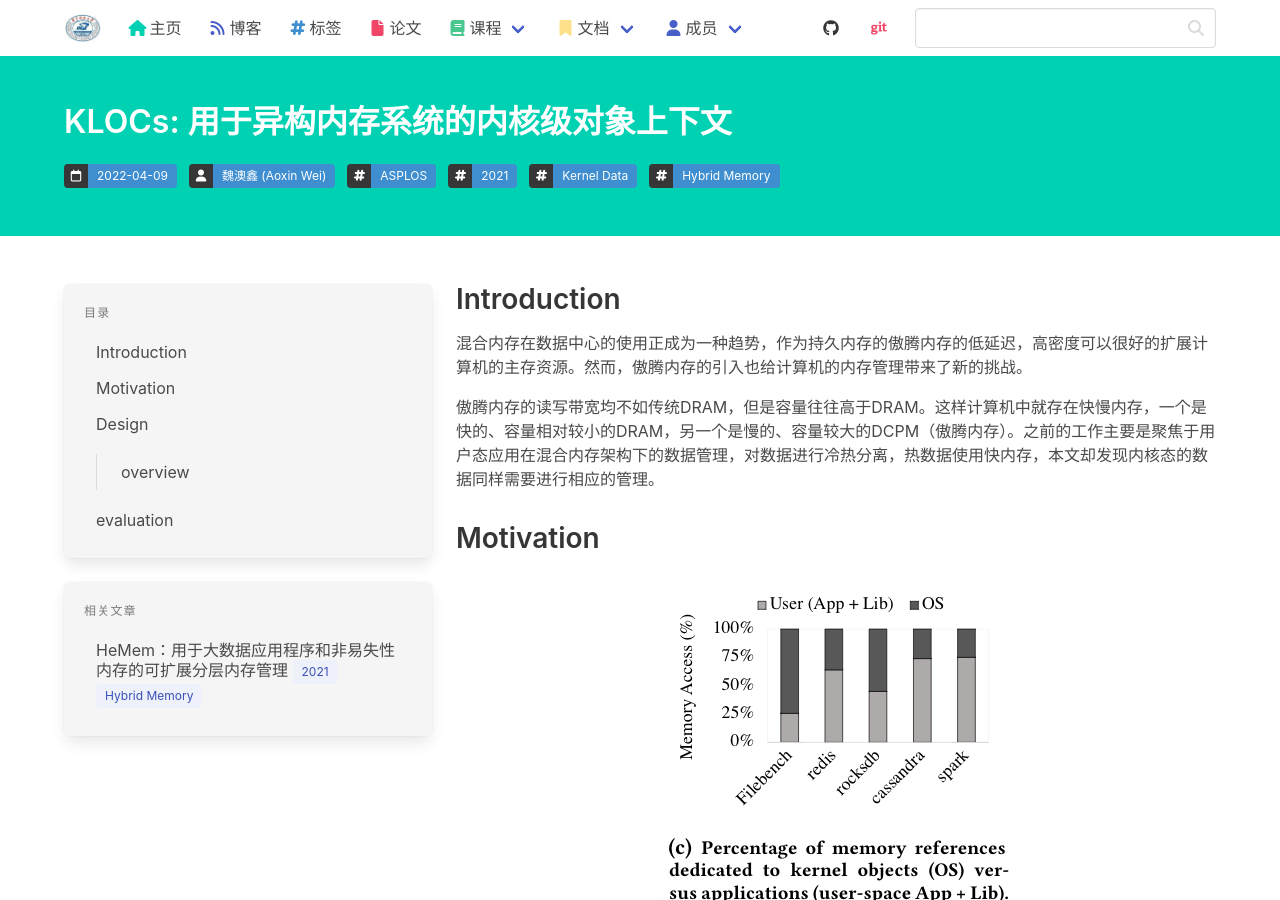
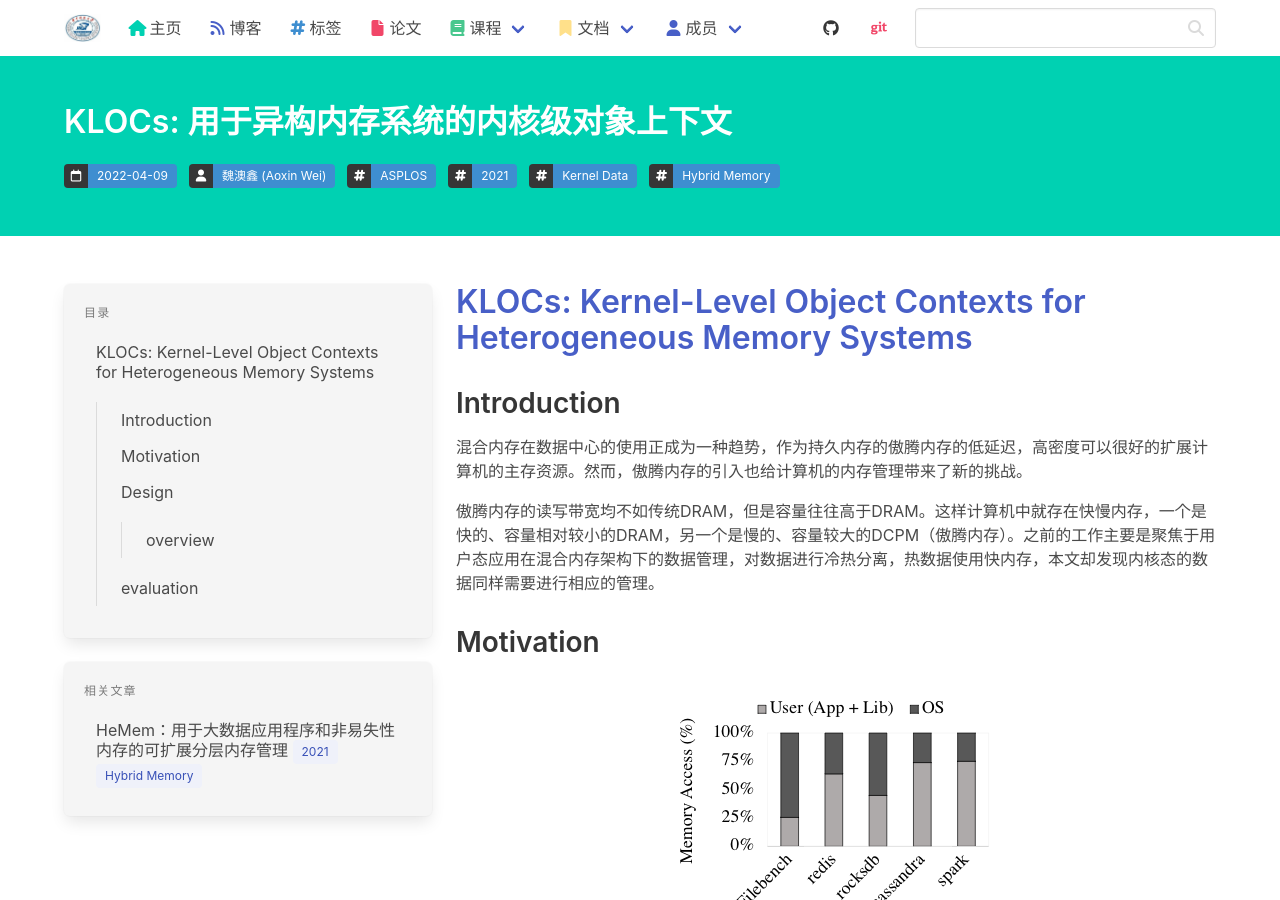
Before and after one commit to haslaboratory/haslaboratory.github.io, a Jekyll site: the page built from _posts/2022-04-09-Klocs.md, in a window 1280 px wide and 900 px high. Built offline with Jekyll 4.4.1, drawn with Linux system fonts in a browser that asks for light colours; nearby versions of some CDN libraries; library files that are not in the unit come from our copies; comment, search, counter and statistics services are not loaded.

Commit message:
add title

```diff
--- a/_posts/2022-04-09-Klocs.md
+++ b/_posts/2022-04-09-Klocs.md
@@ -8,6 +8,7 @@
  - Kernel Data
  - Hybrid Memory
 ---
+# [KLOCs: Kernel-Level Object Contexts for Heterogeneous Memory Systems](https://dl.acm.org/doi/pdf/10.1145/3445814.3446745)
 
 ## Introduction
 混合内存在数据中心的使用正成为一种趋势，作为持久内存的傲腾内存的低延迟，高密度可以很好的扩展计算机的主存资源。然而，傲腾内存的引入也给计算机的内存管理带来了新的挑战。
```
